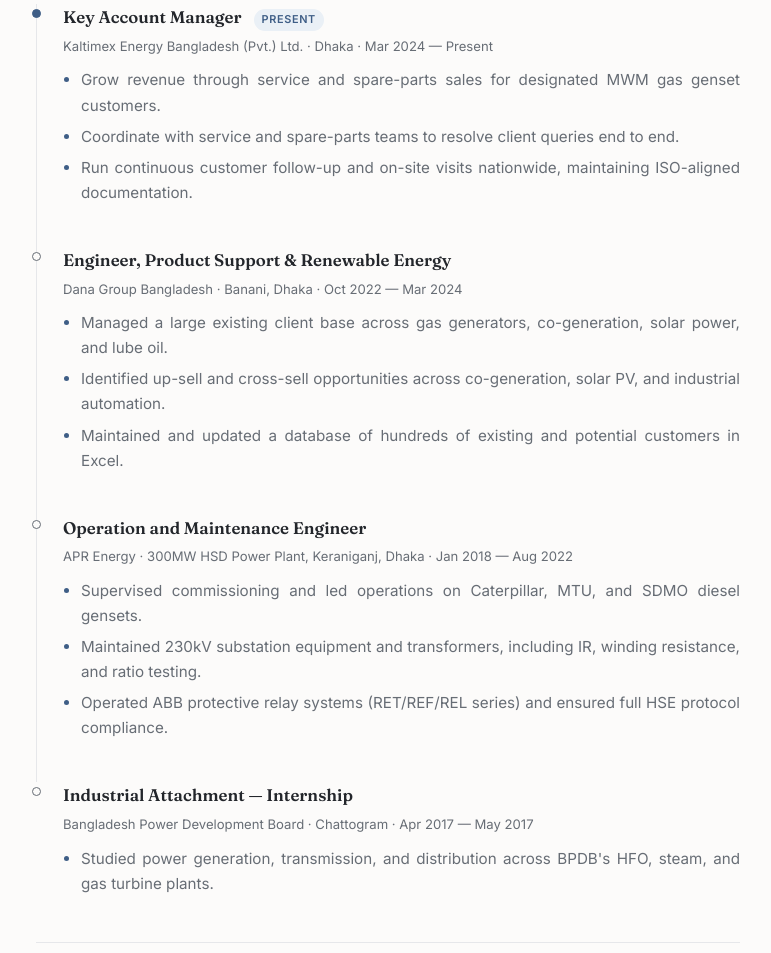
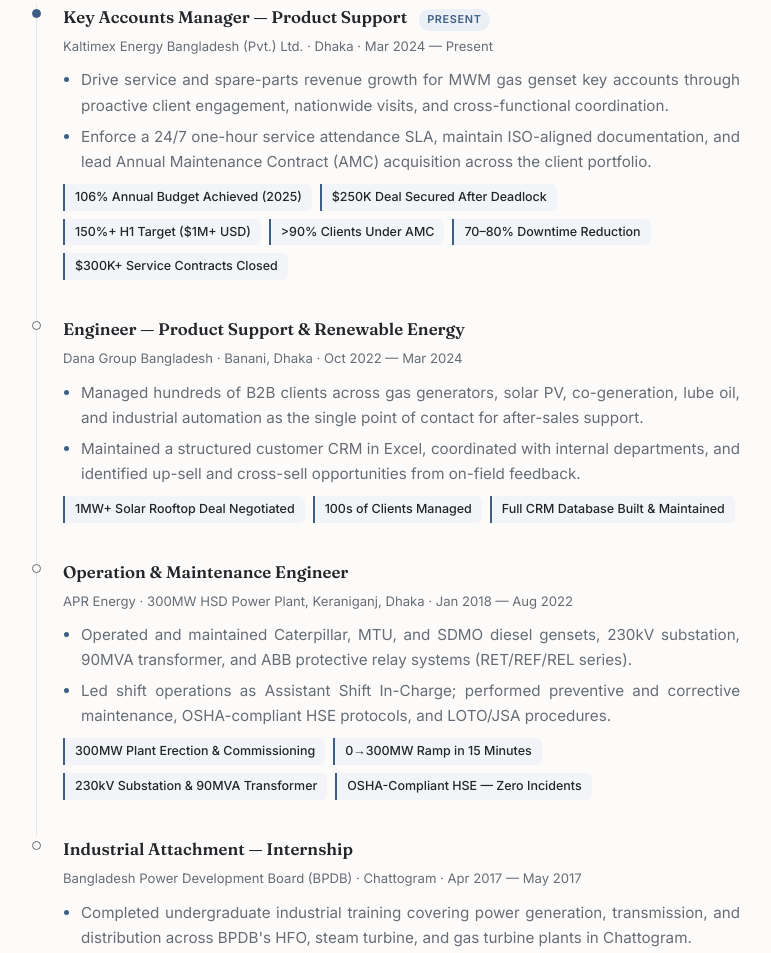
Before and after one commit to TahjibMH/TahjibMH.github.io, a plain HTML site: page index.html in a window 1280 px wide. Shown: the part 816-1769 px from the top of the page, without its empty margins (252-1023 px from the left). Drawn offline with Linux system fonts and the light colour scheme.

Commit message:
Add files via upload

```diff
--- a/index.html
+++ b/index.html
@@ -3,7 +3,7 @@
 <head>
 <meta charset="UTF-8">
 <meta name="viewport" content="width=device-width, initial-scale=1.0">
-<title>M. H. Tahjib — Engineering Business Development Professional</title>
+<title>Mehedi Hasan Tahjib — Key Account Manager</title>
 <meta name="description" content="Mehedi Hasan Tahjib — Key Account Manager, Engineering Sales & Business Development. Industrial power, gas gensets, renewable energy.">
 <link rel="preconnect" href="https://fonts.googleapis.com">
 <link rel="preconnect" href="https://fonts.gstatic.com" crossorigin>
@@ -120,6 +120,12 @@
   .node-head{display:flex; flex-wrap:wrap; align-items:baseline; gap:8px 12px; margin-bottom:4px;}
   .node-head h3{font-size:1.05rem; font-weight:600;}
   .node-tag{font-size:0.68rem; font-weight:600; letter-spacing:0.06em; text-transform:uppercase; color:var(--accent); background:var(--accent-soft); padding:2px 8px; border-radius:20px;}
+  .achievements{display:flex; flex-wrap:wrap; gap:8px; margin-top:10px;}
+  .ach{
+    font-size:0.78rem; font-weight:500; color:var(--ink);
+    background:var(--bg-soft); border-left:2.5px solid var(--accent);
+    padding:5px 10px; border-radius:0 6px 6px 0; line-height:1.35;
+  }
   .node-meta{font-size:0.82rem; color:var(--ink-soft); margin-bottom:10px;}
   .node ul{margin:0; padding-left:18px; color:var(--ink-soft);}
   .node li{margin-bottom:6px; font-size:0.95rem; text-align:justify; hyphens:auto;}
@@ -226,6 +232,7 @@
     .timeline .node{padding-left:18px; padding-bottom:10px;}
     .node-head h3{font-size:11.5px;}
     .node-tag{font-size:8px; padding:1px 6px;}
+    .ach{font-size:8.5px; padding:3px 7px;}
     .node-meta{font-size:9.5px; margin-bottom:4px;}
     .node ul{padding-left:15px;}
     .node li{font-size:10px; margin-bottom:2px;}
@@ -313,42 +320,58 @@
 
       <div class="node active">
         <div class="node-head">
-          <h3>Key Account Manager</h3>
+          <h3>Key Accounts Manager — Product Support</h3>
           <span class="node-tag">Present</span>
         </div>
         <div class="node-meta">Kaltimex Energy Bangladesh (Pvt.) Ltd. · Dhaka · Mar 2024 — Present</div>
         <ul>
-          <li>Grow revenue through service and spare-parts sales for designated MWM gas genset customers.</li>
-          <li>Coordinate with service and spare-parts teams to resolve client queries end to end.</li>
-          <li>Run continuous customer follow-up and on-site visits nationwide, maintaining ISO-aligned documentation.</li>
+          <li>Drive service and spare-parts revenue growth for MWM gas genset key accounts through proactive client engagement, nationwide visits, and cross-functional coordination.</li>
+          <li>Enforce a 24/7 one-hour service attendance SLA, maintain ISO-aligned documentation, and lead Annual Maintenance Contract (AMC) acquisition across the client portfolio.</li>
         </ul>
+        <div class="achievements">
+          <span class="ach">106% Annual Budget Achieved (2025)</span>
+          <span class="ach">$250K Deal Secured After Deadlock</span>
+          <span class="ach">150%+ H1 Target ($1M+ USD)</span>
+          <span class="ach">&gt;90% Clients Under AMC</span>
+          <span class="ach">70–80% Downtime Reduction</span>
+          <span class="ach">$300K+ Service Contracts Closed</span>
+        </div>
       </div>
 
       <div class="node">
-        <div class="node-head"><h3>Engineer, Product Support &amp; Renewable Energy</h3></div>
+        <div class="node-head"><h3>Engineer — Product Support &amp; Renewable Energy</h3></div>
         <div class="node-meta">Dana Group Bangladesh · Banani, Dhaka · Oct 2022 — Mar 2024</div>
         <ul>
-          <li>Managed a large existing client base across gas generators, co-generation, solar power, and lube oil.</li>
-          <li>Identified up-sell and cross-sell opportunities across co-generation, solar PV, and industrial automation.</li>
-          <li>Maintained and updated a database of hundreds of existing and potential customers in Excel.</li>
+          <li>Managed hundreds of B2B clients across gas generators, solar PV, co-generation, lube oil, and industrial automation as the single point of contact for after-sales support.</li>
+          <li>Maintained a structured customer CRM in Excel, coordinated with internal departments, and identified up-sell and cross-sell opportunities from on-field feedback.</li>
         </ul>
+        <div class="achievements">
+          <span class="ach">1MW+ Solar Rooftop Deal Negotiated</span>
+          <span class="ach">100s of Clients Managed</span>
+          <span class="ach">Full CRM Database Built &amp; Maintained</span>
+        </div>
       </div>
 
       <div class="node">
-        <div class="node-head"><h3>Operation and Maintenance Engineer</h3></div>
+        <div class="node-head"><h3>Operation &amp; Maintenance Engineer</h3></div>
         <div class="node-meta">APR Energy · 300MW HSD Power Plant, Keraniganj, Dhaka · Jan 2018 — Aug 2022</div>
         <ul>
-          <li>Supervised commissioning and led operations on Caterpillar, MTU, and SDMO diesel gensets.</li>
-          <li>Maintained 230kV substation equipment and transformers, including IR, winding resistance, and ratio testing.</li>
-          <li>Operated ABB protective relay systems (RET/REF/REL series) and ensured full HSE protocol compliance.</li>
+          <li>Operated and maintained Caterpillar, MTU, and SDMO diesel gensets, 230kV substation, 90MVA transformer, and ABB protective relay systems (RET/REF/REL series).</li>
+          <li>Led shift operations as Assistant Shift In-Charge; performed preventive and corrective maintenance, OSHA-compliant HSE protocols, and LOTO/JSA procedures.</li>
         </ul>
+        <div class="achievements">
+          <span class="ach">300MW Plant Erection &amp; Commissioning</span>
+          <span class="ach">0→300MW Ramp in 15 Minutes</span>
+          <span class="ach">230kV Substation &amp; 90MVA Transformer</span>
+          <span class="ach">OSHA-Compliant HSE — Zero Incidents</span>
+        </div>
       </div>
 
       <div class="node">
         <div class="node-head"><h3>Industrial Attachment — Internship</h3></div>
-        <div class="node-meta">Bangladesh Power Development Board · Chattogram · Apr 2017 — May 2017</div>
+        <div class="node-meta">Bangladesh Power Development Board (BPDB) · Chattogram · Apr 2017 — May 2017</div>
         <ul>
-          <li>Studied power generation, transmission, and distribution across BPDB's HFO, steam, and gas turbine plants.</li>
+          <li>Completed undergraduate industrial training covering power generation, transmission, and distribution across BPDB's HFO, steam turbine, and gas turbine plants in Chattogram.</li>
         </ul>
       </div>
 
```
